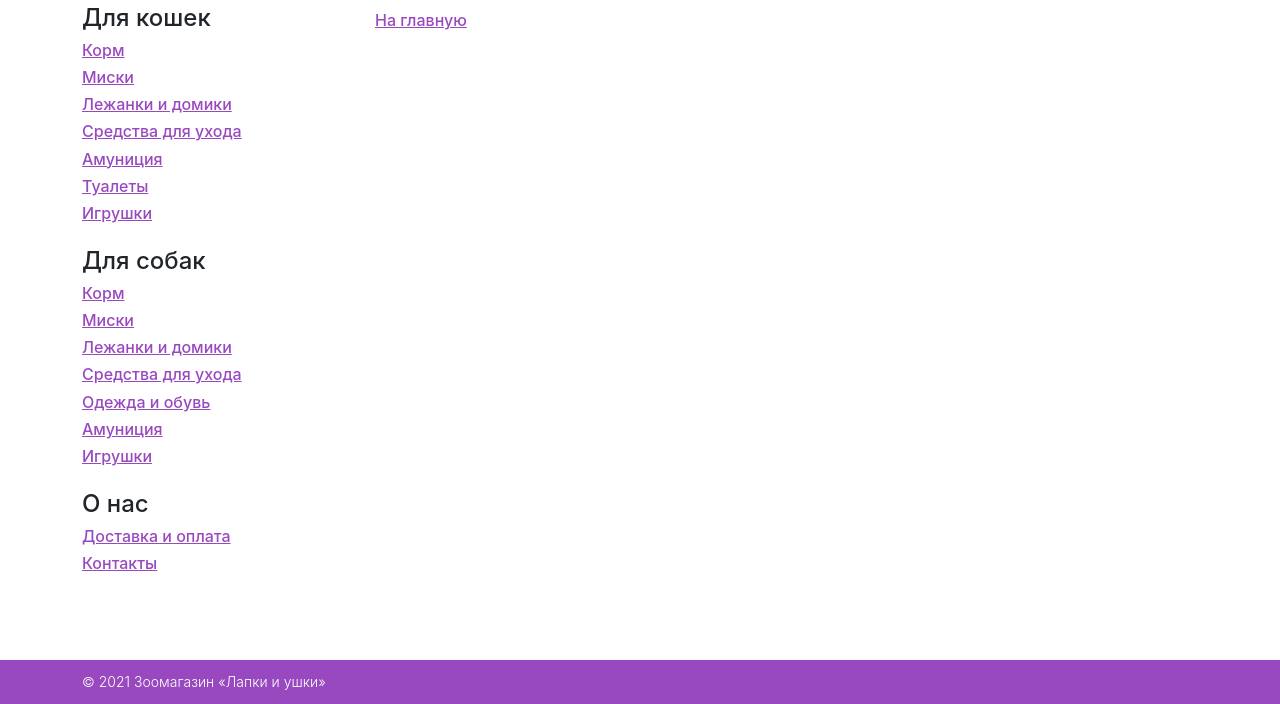
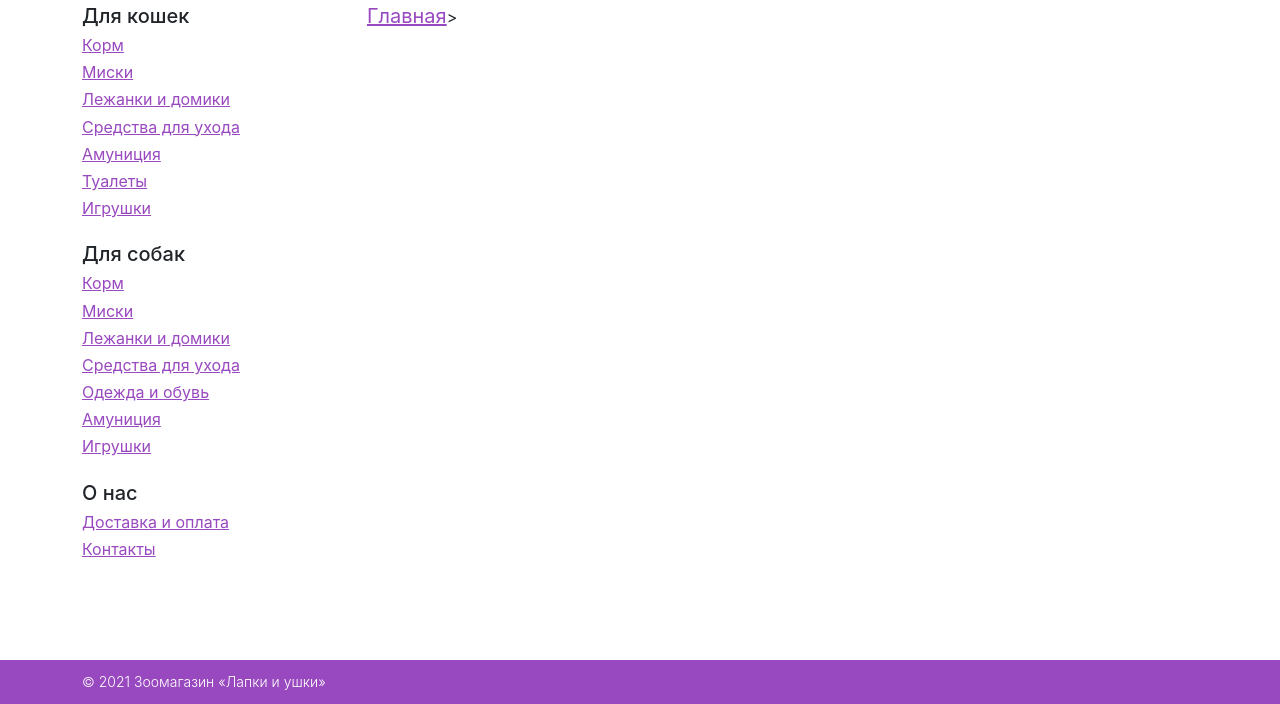
Before and after one commit to tanya-rezo/paws_and_ears, a PHP site: the page made by src/sale.php in a window 1280 px wide. Shown: the part 96-800 px from the top of the page. Run offline with PHP 8.4, Linux system fonts and the light colour scheme; data comes from the database, SQL or seed files in the repository; data that the repository does not hold is empty; style sheets or scripts are compiled from the project's sources; some libraries are stand-ins or nearby versions; some web fonts are replaced.

Commit message:
Хлебные крошки на странице с акциями

```diff
--- a/src/includes/menu.php
+++ b/src/includes/menu.php
@@ -1,5 +1,5 @@
 <div class="col-3 catalog-container">
-    <h4>Для кошек</h4>
+    <h5>Для кошек</h5>
     <a href="catalog.php?category=cat-feed">
         <h6>Корм</h6>
     </a>
@@ -22,7 +22,7 @@
         <h6>Игрушки</h6>
     </a>
 
-    <h4 class="mt-4">Для собак</h4>
+    <h5 class="mt-4">Для собак</h5>
     <a href="catalog.php?category=dog-feed">
         <h6>Корм</h6>
     </a>
@@ -45,7 +45,7 @@
         <h6>Игрушки</h6>
     </a>
 
-    <h4 class="mt-4">О нас</h4>
+    <h5 class="mt-4">О нас</h5>
     <a href="#">
         <h6>Доставка и оплата</h6>
     </a>
--- a/src/sale.php
+++ b/src/sale.php
@@ -9,11 +9,16 @@
       $pet = mysqli_fetch_array(get_pet_sale_name($conn, $_GET["pet"]));
       ?>
 
+      <div class="lite-font-weight flex-row-container breadcrumbs">
+        <h5>
+          <a href="index.php">Главная</a>
+        </h5>
+        <h6 class="mt-1 ml-2 mr-2">></h6>
+        <h5><?php echo $pet["pet_type"] ?></h5>
+      </div>
+
       <div class="flex-row-container mb-4">
         <h3><?php echo $pet["pet_type"] ?></h3>
-        <a class="link-sale" href="index.php">
-          <h6>На главную</h6>
-        </a>
       </div>
       <div class="product-grid mb-4">
 
--- a/src/scss/cart.scss
+++ b/src/scss/cart.scss
@@ -38,7 +38,6 @@
     height: 50%;
     font-family: Roboto;
     font-style: normal;
-    font-weight: 400;
     font-size: 14px;
     line-height: 16px;
     align-items: center;
--- a/src/scss/common.scss
+++ b/src/scss/common.scss
@@ -28,6 +28,10 @@ a {
 
 .mt-150px {
     margin-top: 150px;
+}
+
+.lite-font-weight {
+    font-weight: 400;
 }
 
 .vh-center {
@@ -79,3 +83,13 @@ a {
 .empty-screen-text {
     opacity: 0.5;
 }
+
+.breadcrumbs {
+    margin-top: 4px;
+    margin-bottom: 16px;
+}
+
+.breadcrumbs > h5,
+h6 {
+    font-weight: 400;
+}
```
